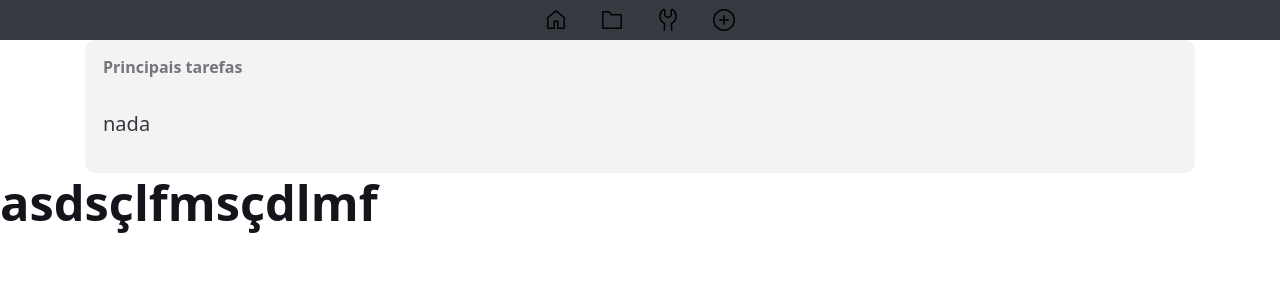
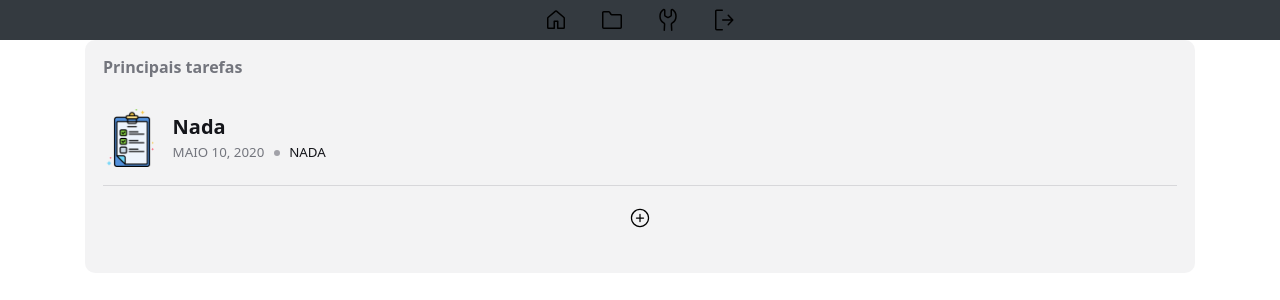
Before and after one commit to alexodisseus/normas-compiladas, a Flask app: template nc/templates/index.html in a window 1280 px wide. Shown: the top 300 px of the page. Run offline with Flask 3, Linux system fonts and the light colour scheme; the template is opened without the code that fills it, so the values that code supplies are empty; some libraries are stand-ins or nearby versions.

Commit message:
comentario

```diff
--- a/nc/templates/base.html
+++ b/nc/templates/base.html
@@ -36,7 +36,8 @@
         </li>
         <li class="nav-item">
           <a class="nav-link" href="/logout">
-            <svg xmlns="http://www.w3.org/2000/svg" viewBox="0 0 24 24" width="24" height="24"><path d="M12.75 7.75a.75.75 0 0 0-1.5 0v3.5h-3.5a.75.75 0 0 0 0 1.5h3.5v3.5a.75.75 0 0 0 1.5 0v-3.5h3.5a.75.75 0 0 0 0-1.5h-3.5v-3.5Z"></path><path d="M12 1c6.075 0 11 4.925 11 11s-4.925 11-11 11S1 18.075 1 12 5.925 1 12 1ZM2.5 12a9.5 9.5 0 0 0 9.5 9.5 9.5 9.5 0 0 0 9.5-9.5A9.5 9.5 0 0 0 12 2.5 9.5 9.5 0 0 0 2.5 12Z"></path></svg>
+            <!-- logout -->
+            <svg xmlns="http://www.w3.org/2000/svg" viewBox="0 0 24 24" width="24" height="24"><path d="M3 3.25c0-.966.784-1.75 1.75-1.75h5.5a.75.75 0 0 1 0 1.5h-5.5a.25.25 0 0 0-.25.25v17.5c0 .138.112.25.25.25h5.5a.75.75 0 0 1 0 1.5h-5.5A1.75 1.75 0 0 1 3 20.75Zm16.006 9.5H10.75a.75.75 0 0 1 0-1.5h8.256l-3.3-3.484a.75.75 0 0 1 1.088-1.032l4.5 4.75a.75.75 0 0 1 0 1.032l-4.5 4.75a.75.75 0 0 1-1.088-1.032Z"></path></svg>
           </a>
         </li>
       </ul>
--- a/nc/templates/index.html
+++ b/nc/templates/index.html
@@ -35,17 +35,36 @@
 
     {%else:%}
     <li class="stories__story">
-      nada
+      <a class="stories__img-wrapper">
+        <figure>
+          <img src="{{url_for('static', filename='img/icone.png')}}" alt="Icone tarefa">
+        </figure>
+      </a>
+      <div class="stories__text sz3-text-component sz3-line-height-md sz3-text-gap-2xs">
+        <h4 class="stories__headline">
+          <a href="#">Nada</a>
+        </h4>
+        <p class="stories__metadata">
+          <time datetime="2020-05-10">Maio   10, 2020</time>
+          <span class="stories__separator" role="separator"></span>
+          <a href="#">nada</a>
+        </p>
+      </div>
     </li>
     {%endif%}
+    <li class="stories__story justify-content-center">
+      <a href="{{url_for('admin.create_task')}}">
+
+
+          <span class="badge">
+            <svg xmlns="http://www.w3.org/2000/svg" viewBox="0 0 24 24" width="20" height="20"><path d="M12.75 7.75a.75.75 0 0 0-1.5 0v3.5h-3.5a.75.75 0 0 0 0 1.5h3.5v3.5a.75.75 0 0 0 1.5 0v-3.5h3.5a.75.75 0 0 0 0-1.5h-3.5v-3.5Z"></path><path d="M12 1c6.075 0 11 4.925 11 11s-4.925 11-11 11S1 18.075 1 12 5.925 1 12 1ZM2.5 12a9.5 9.5 0 0 0 9.5 9.5 9.5 9.5 0 0 0 9.5-9.5A9.5 9.5 0 0 0 12 2.5 9.5 9.5 0 0 0 2.5 12Z"></path></svg>
+          </span>
+
+          </a>
+    </li>
 
 
   </ol>
 </div>
 </div>
 {% endblock %}
-
-
-{% block content2 %}
-<h1>asdsçlfmsçdlmf</h1>
-{% endblock %}
--- a/nc/templates/norm/list.html
+++ b/nc/templates/norm/list.html
@@ -8,7 +8,7 @@
 {% endblock %}
 {% block content %}
 <div class="container">
-  <h1>Normas</h1>
+
   <div class="stories">
     <div class="pos-f-t">
       <form method="GET" action="./">
--- a/nc/templates/norm/view_iten_sub.html
+++ b/nc/templates/norm/view_iten_sub.html
@@ -10,14 +10,10 @@
 <div class="container">
 <section class="cd-position-relative cd-z-index-1 cd-padding-y-2xl">
   <div class="cd-container cd-max-width-adaptive-sm cd-text-center">
-
-
     <div>
-
         {%if data:%}
 
-
-          <h1 class="cd-margin-bottom-xs">{{data[1].iten}} - {{data[1].title}}</h1>
+          <h3 class="cd-margin-bottom-xs">{{data[1].title}}</h3>
           <p class="thank-you__paragraph cd-margin-bottom-xs">
             {{data[1].iten}} - {{data[0].iten_sub}} - {{data[0].description}}
           </p>
```
Also changed, not shown: nc/templates/create_task.html (+1 -8 lines), nc/templates/view.html (+4 -9 lines).
